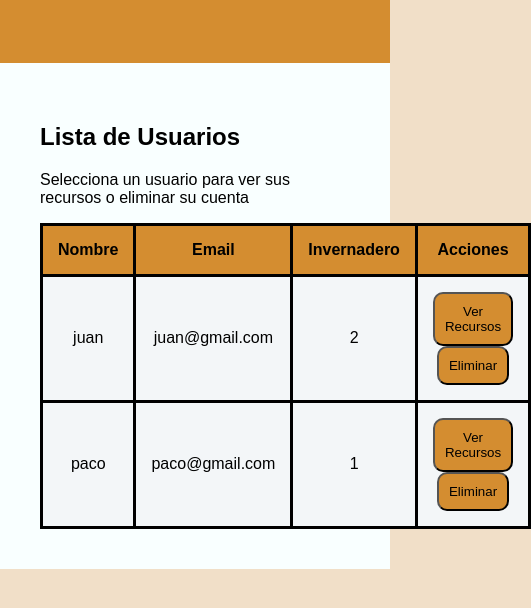
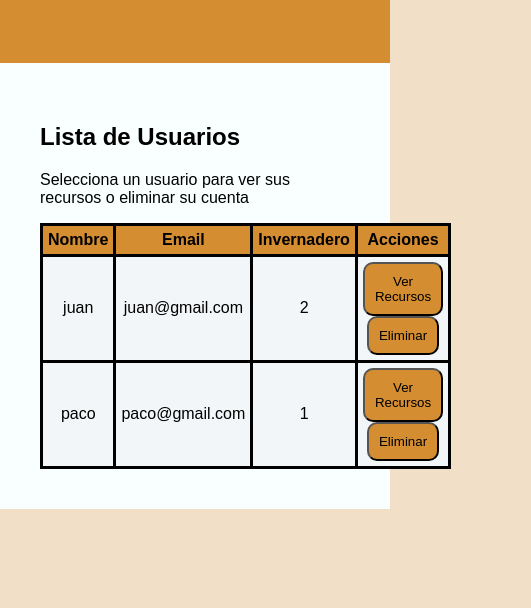
Before and after one commit to jonathanvargas1-ops/invernadero1, a plain HTML site: page admin_usuarios.html in a window 390 px wide. Shown: the part 224-832 px from the top of the page, 531 px wide, since content can reach past the window. Drawn offline with Linux system fonts and the light colour scheme.

Commit message:
se agrega @media en css

```diff
--- a/admin_usuarios.css
+++ b/admin_usuarios.css
@@ -54,3 +54,15 @@ body{
     background-color: rgb(241, 223, 200);
     margin:0;
 }
+@media(max-width:480px){
+    table{
+        width: 100%;
+    }
+    th{
+        padding:5px;
+
+    }
+    td{
+        padding: 5px;
+    }
+}
```
